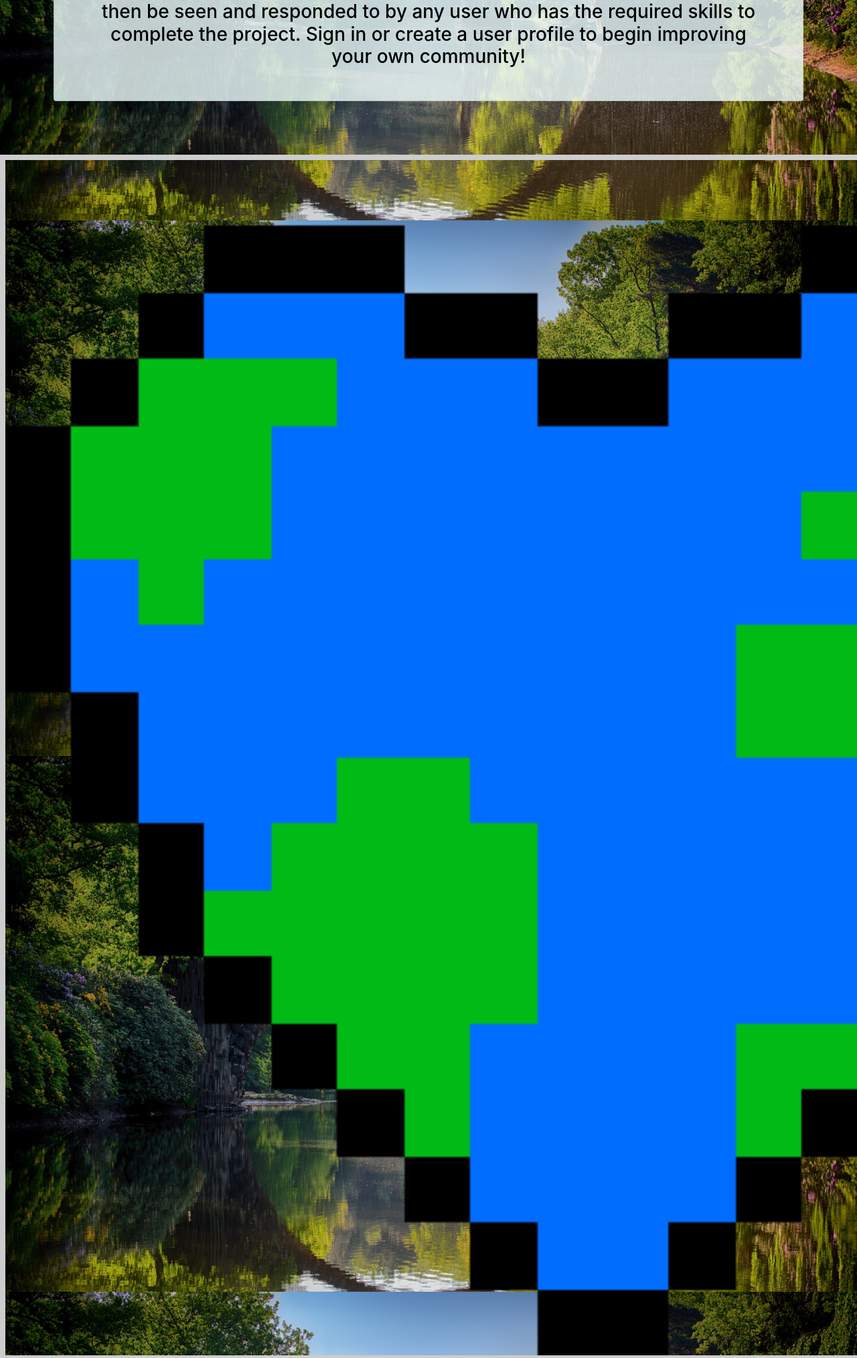
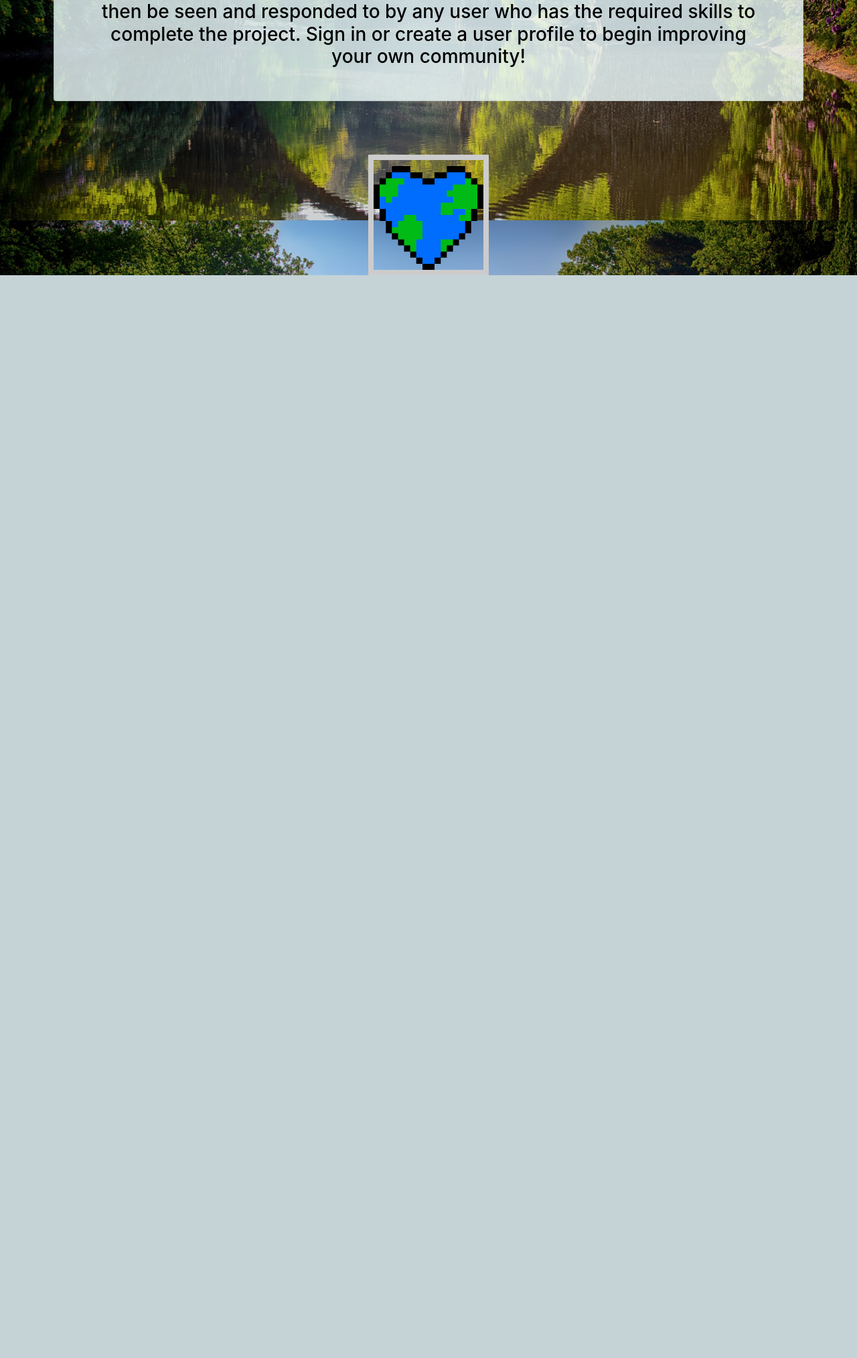
Before and after one commit to hd1867/CommunityProject, a Flask app: page / in a window 1280 px wide; the page is wider, and only the part inside the window is pictured. Shown: the part 471-2499 px from the top of that part at 67% size. After the commit the page ends 882 px from the top of that part, so only its background shows below. Run offline with Flask 2, Linux system fonts and the light colour scheme; some libraries are stand-ins or nearby versions.

Commit message:
Merge branch 'master' of https://github.com/hd1867/CommunityProject

```diff
--- a/static/css/base.css
+++ b/static/css/base.css
@@ -52,7 +52,7 @@ button {
     margin 5vh;
     border: 1vh solid #ccc;
     float: left;
-    width: 1801px;
+    width: 180px;
 }
 
 .gallery img{
--- a/templates/home.html
+++ b/templates/home.html
@@ -16,17 +16,13 @@
                                     Sign in or create a user profile to begin improving your own community!  </h3>
         </div>
     </div>
-    <div class="gallery">
+    <div class="row">
+        <div class="gallery">
         <a target="_blank" href="static/CP_icon.png">
             <img src="static/CP_icon.png" alt="CP"
                  width="400" height="400">
         </a>
-    </div>
-    <div class="gallery">
-        <a target="_blank" href="static/brick_hack6_logo.png">
-            <img src="static/CP_icon.png" alt="CP"
-                 width="400" height="400">
-        </a>
+        </div>
     </div>
 
 {% endblock %}
```
Also changed, not shown: static/brick_hack6_logo.png.
